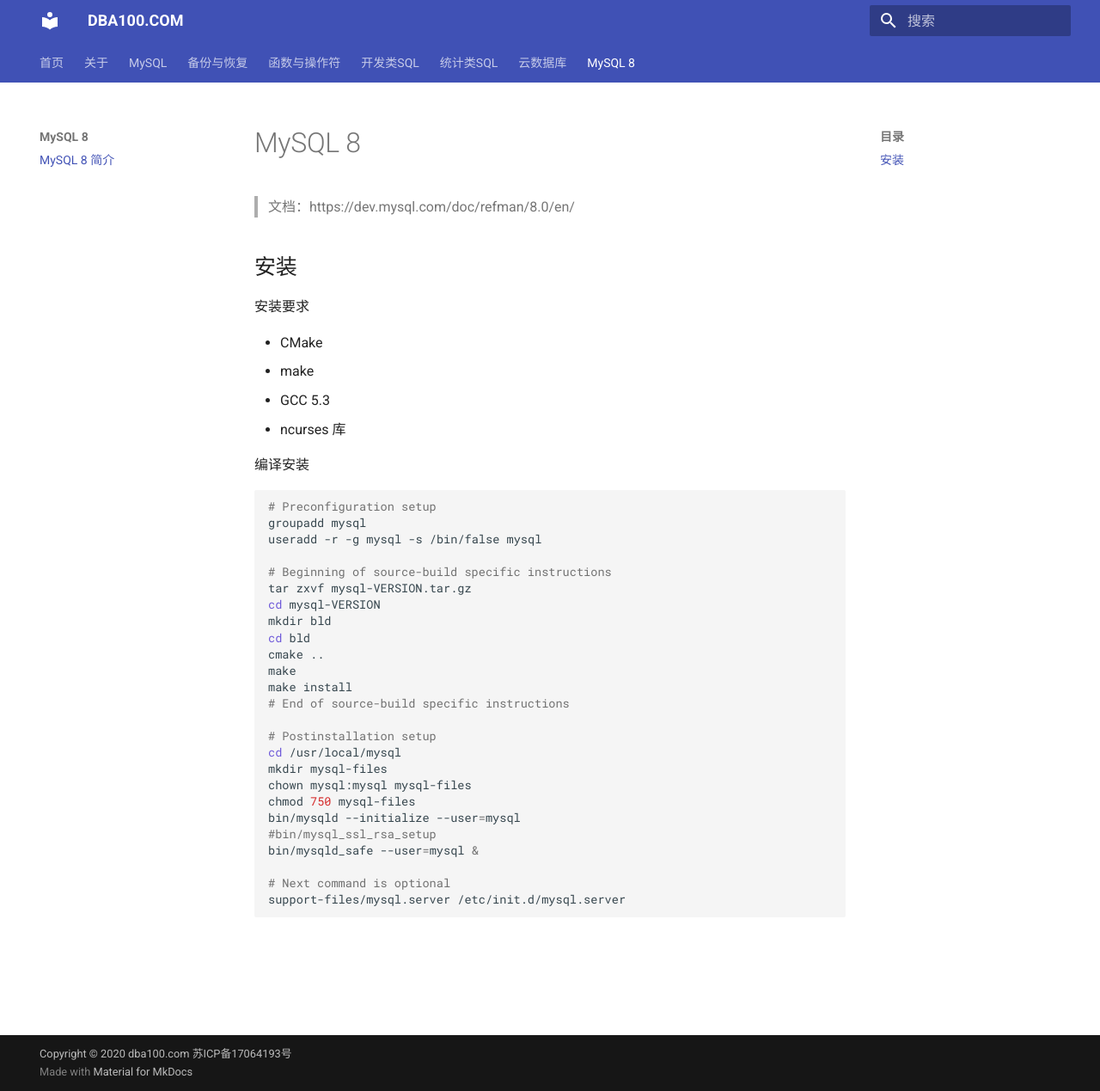
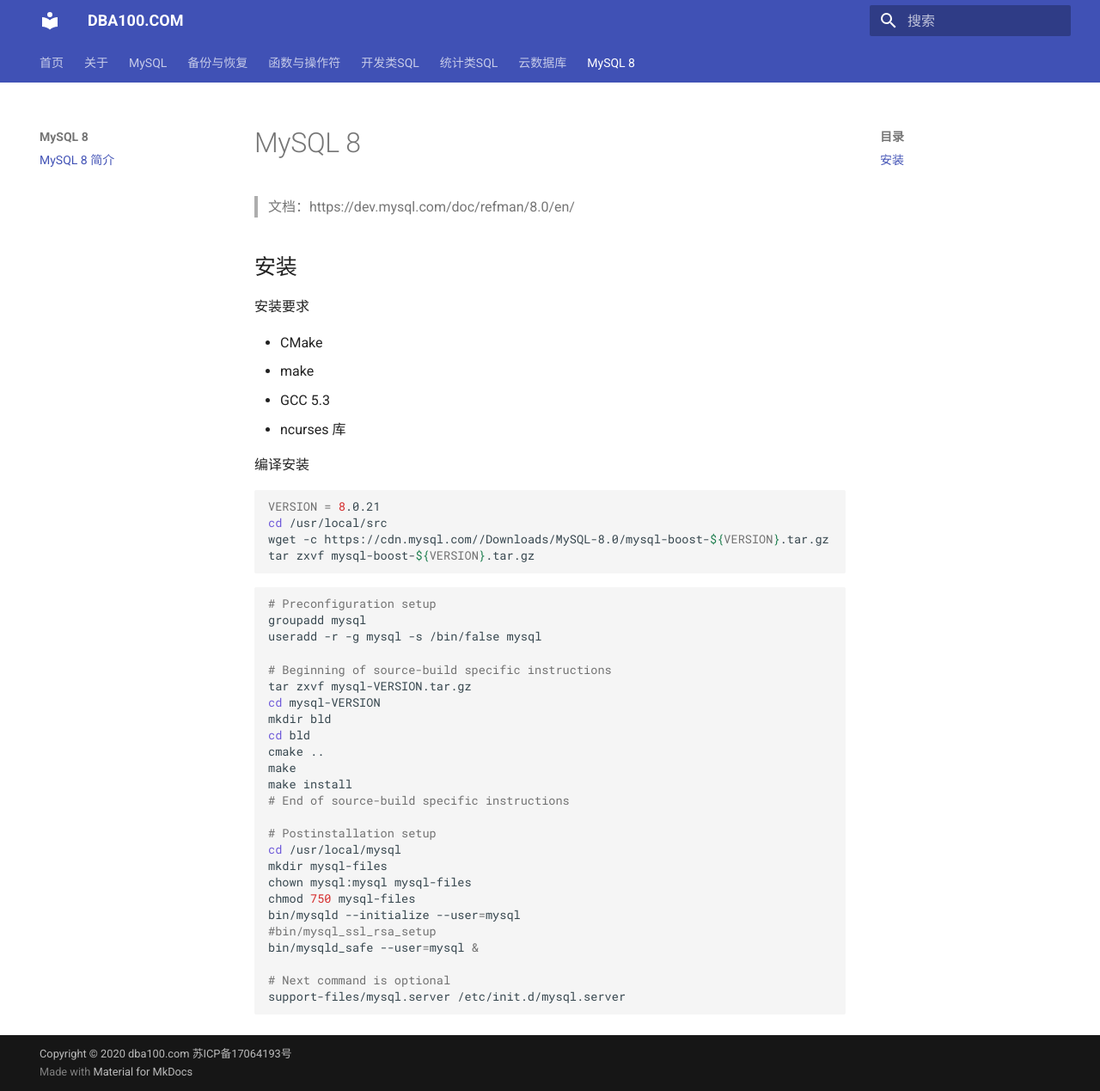
Before and after one commit to duliang123/dba100, an MkDocs documentation site: the page built from docs/mysql8/index.md, in a window 1280 px wide and 1269 px high. Shown: the whole window at 86% size. Built offline with MkDocs 1.6.1 and Material for MkDocs 9.7.7, drawn with Linux system fonts in a browser that asks for light colours.

Commit message:
Update index.md

````diff
--- a/docs/mysql8/index.md
+++ b/docs/mysql8/index.md
@@ -13,6 +13,13 @@
 * ncurses 库
 
 编译安装
+
+```bash
+VERSION = 8.0.21
+cd /usr/local/src
+wget -c https://cdn.mysql.com//Downloads/MySQL-8.0/mysql-boost-${VERSION}.tar.gz
+tar zxvf mysql-boost-${VERSION}.tar.gz
+```
 
 ```bash
 # Preconfiguration setup
````
